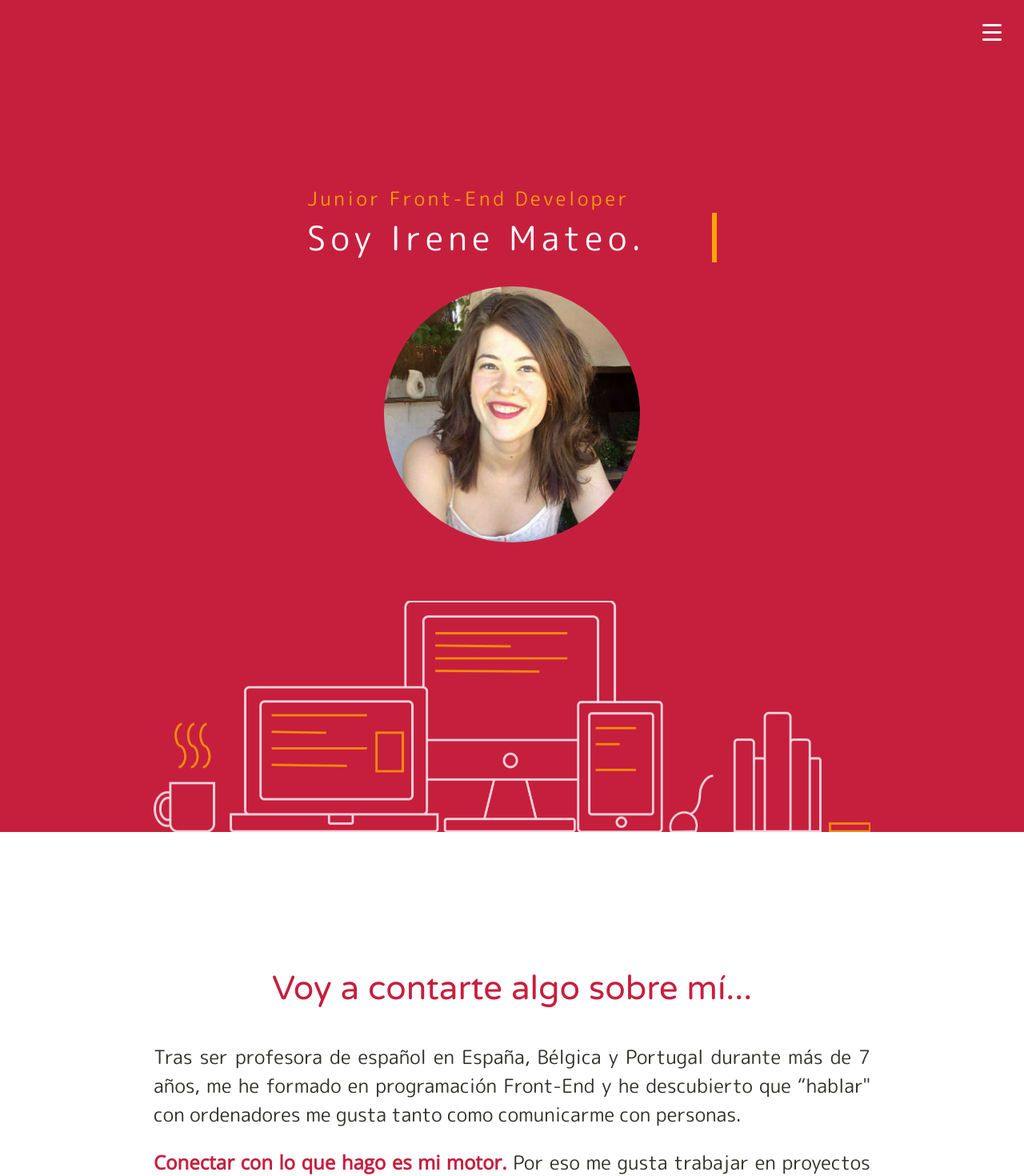
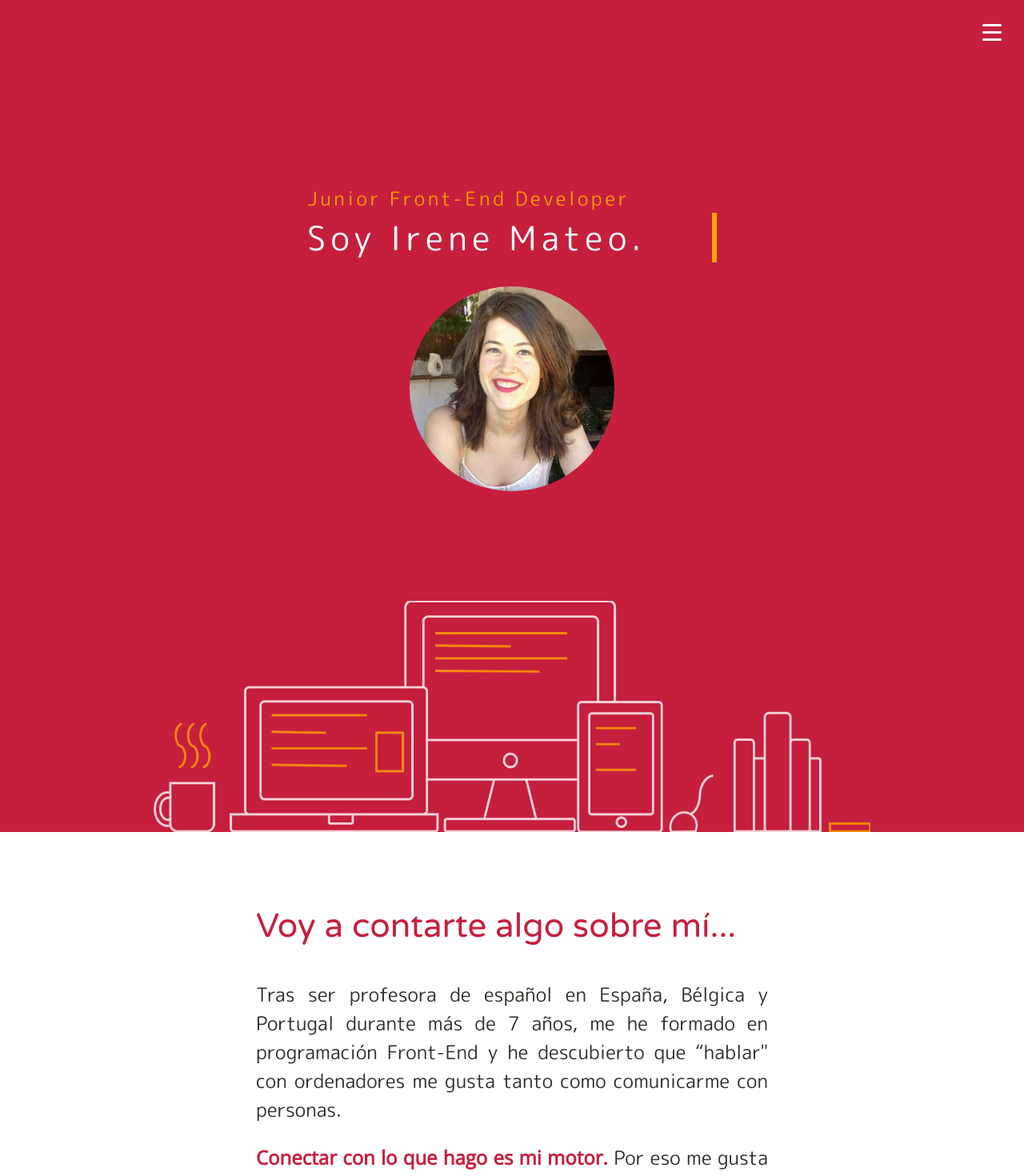
Before and after one commit to irenemherrero/portfolio, a React (Create React App) app: page / in a window 1280 px wide. Shown: the top 1470 px of the page at 80% size. Built offline with nearby package versions, Linux system fonts and the light colour scheme.

Commit message:
mediaqueries photo hero

```diff
--- a/src/scss/components/_hero.scss
+++ b/src/scss/components/_hero.scss
@@ -68,12 +68,12 @@
   margin-left: auto;
   margin-right: auto;
   @media all and (min-width: 768px) {
-    height: 300px;
-    width: 300px;
+    height: 250px;
+    width: 250px;
 }
 
   @media all and (min-width: 1280px) {
-    height: 25vw;
-    width: 25vw;
+    height: 20vw;
+    width: 20vw;
 }
 }
--- a/src/scss/components/_typography.scss
+++ b/src/scss/components/_typography.scss
@@ -96,7 +96,7 @@
   font-size: $font-size-xl-tab;
   font-family: $font-family-3;
   font-weight: $font-weight-medium;
-  text-align: center;
+  text-align: left;
   @media all and (min-width: 768px) {
     font-size: $font-size-gig-tab;
 }
--- a/src/scss/layout/_presentation.scss
+++ b/src/scss/layout/_presentation.scss
@@ -2,4 +2,11 @@
     padding: 10% 15% 0% 15%;
     width: 100vw;
     text-align: justify;
+    @media all and (min-width: 768px) {
+        padding: 50px 15% 0px;
+    }
+
+    @media all and (min-width: 1280px) {
+        padding: 50px 25% 0px;
+    }
 }
--- a/src/scss/main.css
+++ b/src/scss/main.css
@@ -192,6 +192,12 @@ body {
   padding: 10% 15% 0% 15%;
   width: 100vw;
   text-align: justify; }
+  @media all and (min-width: 768px) {
+    .containerPresentation {
+      padding: 50px 15% 0px; } }
+  @media all and (min-width: 1280px) {
+    .containerPresentation {
+      padding: 50px 25% 0px; } }
 
 .anchor {
   display: block;
@@ -415,12 +421,12 @@ body {
   margin-right: auto; }
   @media all and (min-width: 768px) {
     .photoMe {
-      height: 300px;
-      width: 300px; } }
+      height: 250px;
+      width: 250px; } }
   @media all and (min-width: 1280px) {
     .photoMe {
-      height: 25vw;
-      width: 25vw; } }
+      height: 20vw;
+      width: 20vw; } }
 
 .fontPreTitle {
   color: #C61F3E;
@@ -509,7 +515,7 @@ body {
   font-size: 24px;
   font-family: "Varela Round", sans-serif;
   font-weight: 500;
-  text-align: center; }
+  text-align: left; }
   @media all and (min-width: 768px) {
     .paragraphTitle {
       font-size: 36px; } }
```
